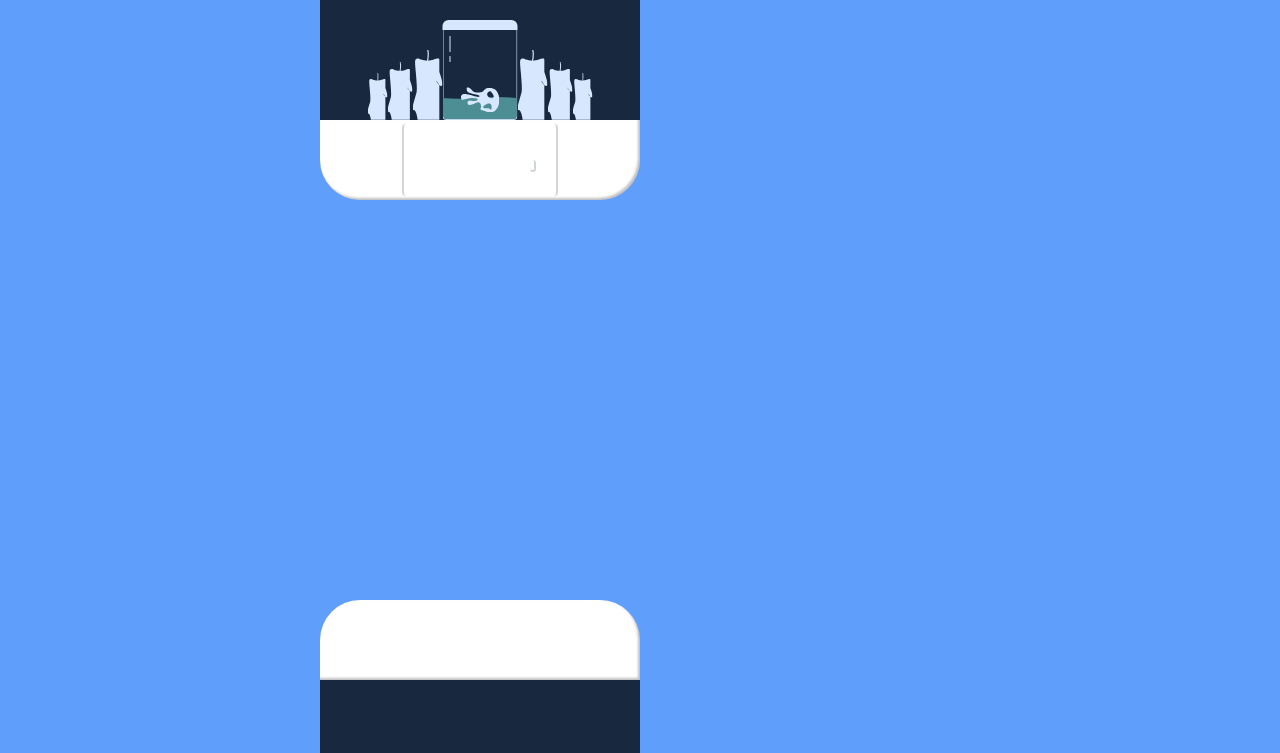
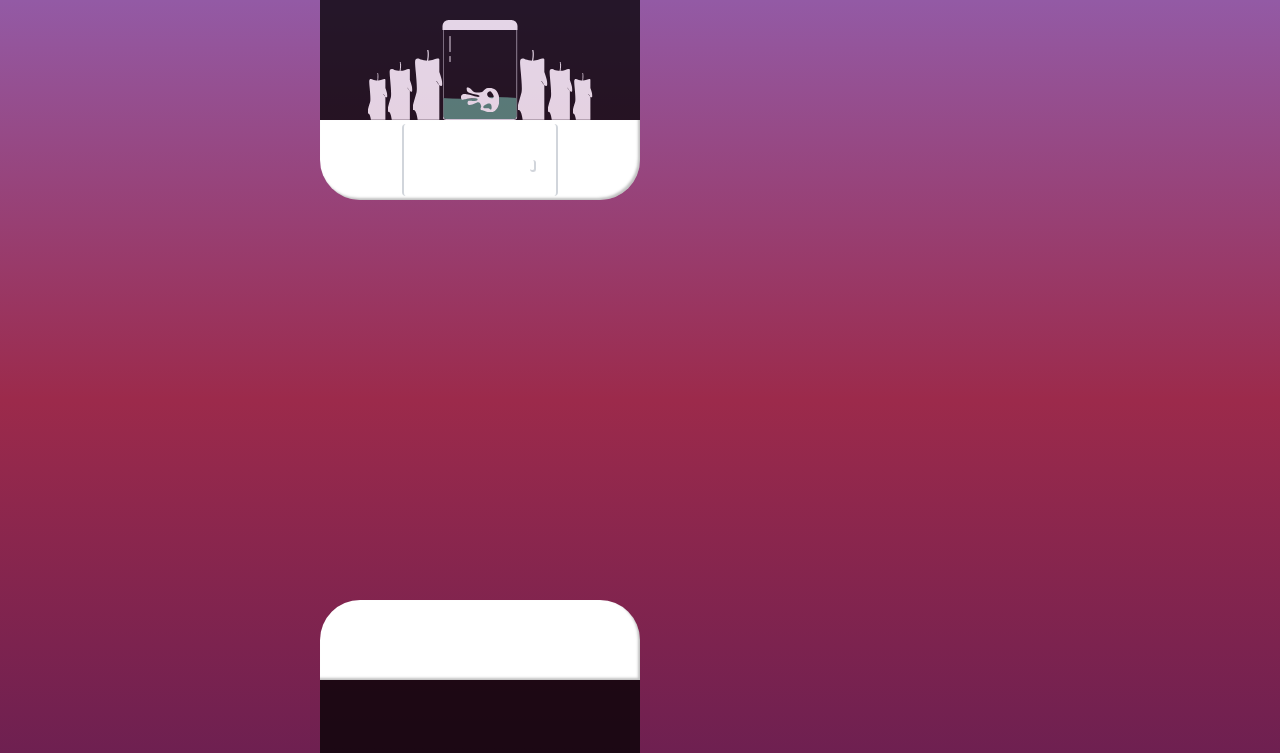
Before and after one commit to mlee2197/dc-in-review, a Next.js app: page /explore in a window 1280 px wide. Shown: the part 2000-2753 px from the top of the page. Built offline with nearby package versions, Linux system fonts and the light colour scheme.

Commit message:
add gradient to scenes

```diff
--- a/src/app/globals.css
+++ b/src/app/globals.css
@@ -54,6 +54,6 @@ body {
   }
 
   .scene-container {
-    @apply flex flex-col justify-center items-center fill-screen bg-blue-400;
+    @apply flex flex-col justify-center items-center fill-screen;
   }
 }
--- a/src/segments/Concert.tsx
+++ b/src/segments/Concert.tsx
@@ -95,7 +95,7 @@ export const Concert = () => {
   const containerRef = useGondolaScene(timelineAnimation);
 
   return (
-    <div ref={containerRef} className="scene-container">
+    <div ref={containerRef} className="scene-container from-[#9c2a4b] to-[#341358] bg-gradient-to-b">
       <LargeGondola title="Echostage: Crankdat w/ Jessica Audiffred & ALLEYCVT">
         <div className="relative flex items-center justify-center h-full w-full bg-black overflow-hidden">
           <ConcertStage />
--- a/src/segments/EscapeRoom.tsx
+++ b/src/segments/EscapeRoom.tsx
@@ -53,7 +53,7 @@ export const EscapeRoom = () => {
   const containerRef = useGondolaScene(timelineAnimation);
 
   return (
-    <div ref={containerRef} className="scene-container">
+    <div ref={containerRef} className="scene-container from-[#8a8aff] to-[#9c2a4b] bg-gradient-to-b">
       <LargeGondola title="Escape Room Live - Alexandria">
         <div className="relative flex items-end justify-center h-full w-full bg-black overflow-hidden">
           <div className="flex items-end">
--- a/src/segments/MonumentScene.tsx
+++ b/src/segments/MonumentScene.tsx
@@ -50,9 +50,11 @@ export const MonumentScene = () => {
   };
 
   const containerRef = useGondolaScene(timelineAnimation);
-
+  // #6B85FF #7A6FFF #8E59FF #A041FF
+  // #609EFB #708CFF #818AFF #9178FF #A167FF
+  // #7AA3FF #93A8FF // #ADBFFF // #C7CFFF
   return (
-    <div ref={containerRef} className="scene-container">
+    <div ref={containerRef} className="scene-container from-[#341358] to-[#150e5c] bg-gradient-to-b">
       <LargeGondola title="Washington Monument">
         <div className="relative grid grid-rows-5 h-full w-full bg-black overflow-hidden">
           <div className="monument relative flex items-end justify-center row-span-3 -mb-1">
--- a/src/segments/SpyKaleidoscope.tsx
+++ b/src/segments/SpyKaleidoscope.tsx
@@ -98,7 +98,7 @@ const SpyKaleidoscope = () => {
   return (
     <div
       ref={container}
-      className="scene-container"
+      className="scene-container from-blue-400 to-[#8a8aff] bg-gradient-to-b"
     >
       <LargeGondola title="Museum of Illusions & International Spy Museum">
         <div className="relative flex items-center justify-center h-full w-full bg-black overflow-hidden">
```
